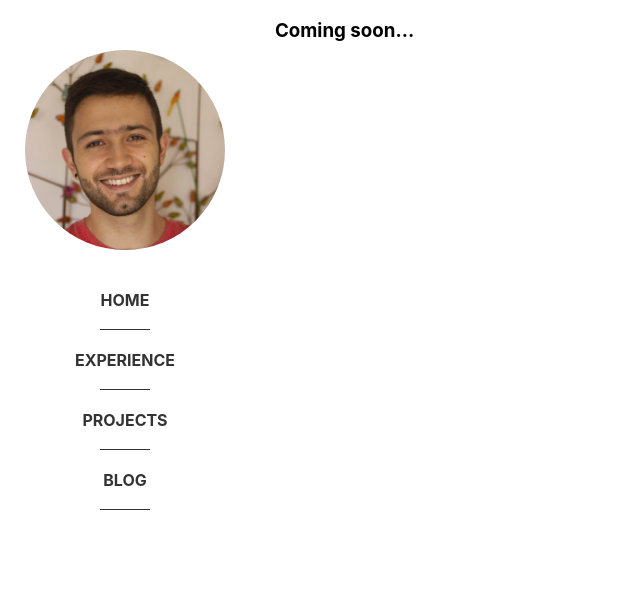
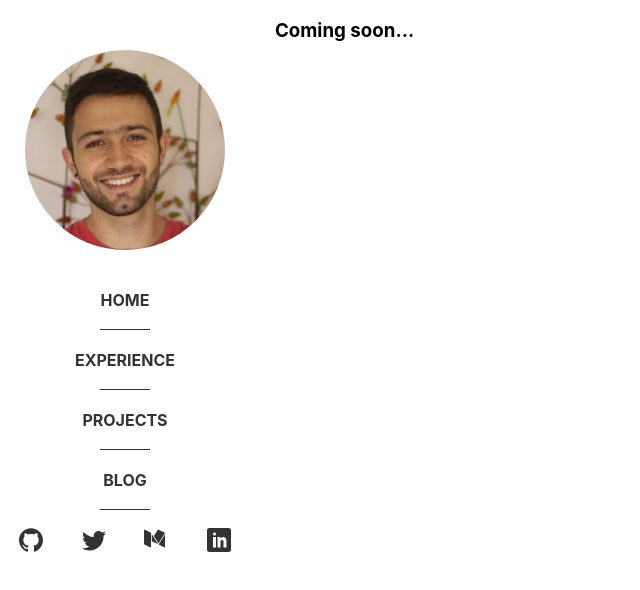
Before and after one commit to simonhoyos/simonhoyos.github.io, a React (Create React App) app: page /blog in a window 1280 px wide. Shown: the top 590 px of the page, without its empty margins (0-640 px from the left). Built offline with nearby package versions, Linux system fonts and the light colour scheme.

Commit message:
Social links in nav

```diff
--- a/src/components/Nav.js
+++ b/src/components/Nav.js
@@ -2,13 +2,13 @@ import React from 'react';
 import styled from 'styled-components';
 import { Link } from 'react-router-dom';
 import { ProfilePicture } from '../components/ProfilePicture';
+import { Icon } from "./Icon";
 
 const StyledNav = styled.nav`
-  height: 100vh;
+  min-height: 100vh;
   width: 250px;
   margin: 0;
   padding: 0;
-  position: fixed;
   display: none;
 
   @media screen and (min-width: 960px) {
@@ -26,22 +26,11 @@ const StyledNav = styled.nav`
     height: 60px;
     margin: 0;
     padding: 10px;
-    width: 100%;
     position: relative;
     text-align: center;
     text-transform: uppercase;
     font-weight: bold;
     padding: 0;
-
-    &:after {
-      width: calc(100% - 200px);
-      height: 1px;
-      background-color: #333;
-      content: '';
-      position: absolute;
-      bottom: 0;
-      left: 100px;
-    }
   }
 
   a {
@@ -58,18 +47,63 @@ const StyledNav = styled.nav`
       background-color: #f5f5f5;
     }
   }
+
+  .nav li {
+    &:after {
+      width: calc(100% - 200px);
+      height: 1px;
+      background-color: #333;
+      content: '';
+      position: absolute;
+      bottom: 0;
+      left: 100px;
+    }
+  }
+
+  .social {
+    display: flex;
+    justify-content: space-around;
+  }
+
+  .social li {
+    display: inline-block;
+    width: 25%;
+  }
 `;
 
 export function Nav() {
   return (
     <StyledNav>
       <ProfilePicture />
-      <ul>
+      <ul className="nav">
         <li><Link to="/">Home</Link></li>
         <li><Link to="/experience">Experience</Link></li>
         <li><Link to="/projects">Projects</Link></li>
         <li><Link to="/blog">Blog</Link></li>
       </ul>
+
+      <ul className="social">
+        <li>
+          <a href="https://www.github.com/simonhoyos" rel="noopener noreferrer" target="_blank">
+            <Icon icon="github" />
+          </a>
+        </li>
+        <li>
+          <a href="https://www.twitter.com/simonhoyosdev" rel="noopener noreferrer" target="_blank">
+            <Icon icon="twitter" />
+          </a>
+        </li>
+        <li>
+          <a href="https://www.medium.com/@simonhoyos" rel="noopener noreferrer" target="_blank">
+            <Icon icon="medium" />
+          </a>
+        </li>
+        <li>
+          <a href="https://www.linkedin.com/in/simonhoyos" rel="noopener noreferrer" target="_blank">
+            <Icon icon="linkedin" />
+          </a>
+        </li>
+      </ul>
     </StyledNav>
   );
 }
```
